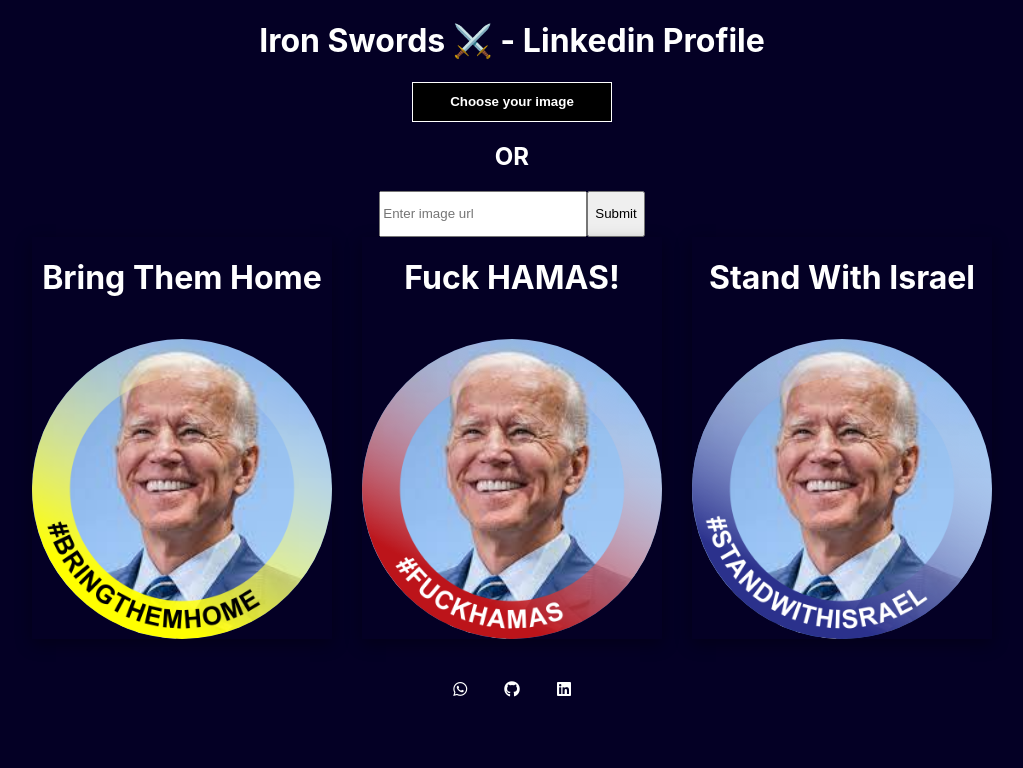
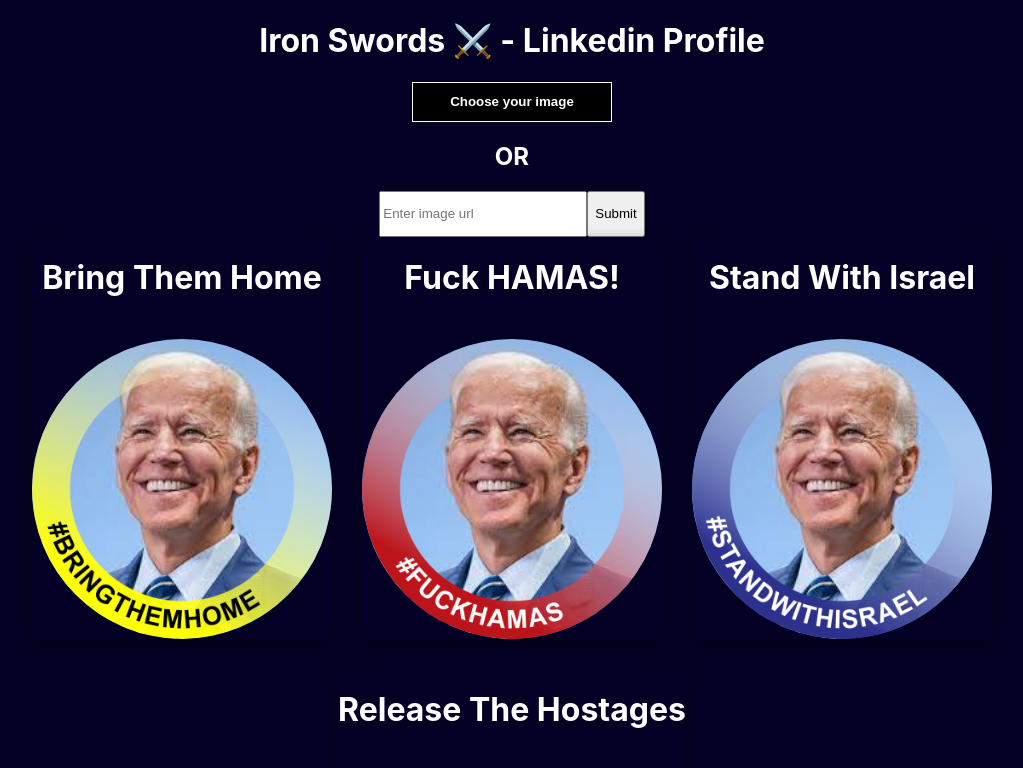
Before and after one commit to Shmuelmb/photo-editor, a Vue app: page / in a window 1280 px wide. Shown: the top 768 px of the page, without its empty margins (128-1151 px from the left). Built offline with nearby package versions, Linux system fonts and the light colour scheme.

Commit message:
added new layout

```diff
--- a/src/components/ChooseYourEditComponent.vue
+++ b/src/components/ChooseYourEditComponent.vue
@@ -24,6 +24,7 @@
   { imgSrc: "bringThemHomeNow.png", title: "Bring Them Home", id: "a" },
   { imgSrc: "fuckhamas.png", title: "Fuck HAMAS!", id: "b" },
   { imgSrc: "stand.png", title: "Stand With Israel", id: "c" },
+  { imgSrc: "releasethehostages.png", title: "Release The Hostages", id: "d" },
 ];
 const imageState = ref("jobiden.jpg");
 
```
Also changed, not shown: public/releasethehostages.png (added).
